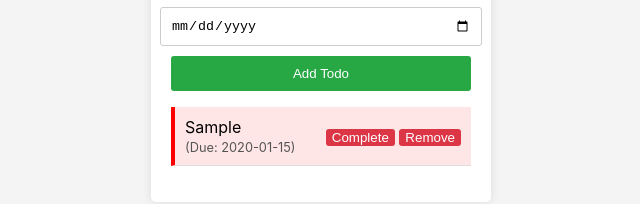
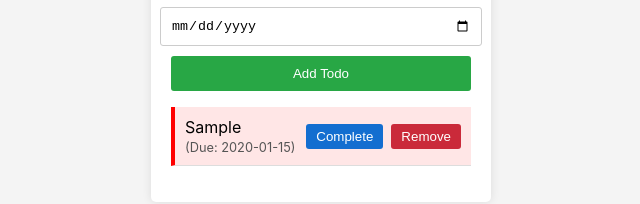
Before and after one commit to lemceb01/TodoFinal, a website built with Vite: page ts-project/index.html in a window 1280 px wide. Both pictures are taken after typing "Sample", "2020-01-15" into the empty fields and a click on the button "Add Todo". Shown: the part 370-574 px from the top of the page, without its empty margins (319-959 px from the left). Built offline with nearby package versions, Linux system fonts and the light colour scheme.

Commit message:
fix(ui): scope toggle/remove button styles to avoid generic override

```diff
--- a/ts-project/src/style.css
+++ b/ts-project/src/style.css
@@ -89,13 +89,8 @@ h1 {
   background-color: #ffe6e6; /* light red background for overdue */
   border-left: 4px solid red; /* left indicator */
 }
-.todo-item button {
-  border: none;
-  background: #dc3545;
-  color: #fff;
-  border-radius: 3px;
-  cursor: pointer;
-}
+
+
 
 
 .input-error {
@@ -109,3 +104,37 @@ h1 {
   margin-top: 5px;
   display: none;
 }
+
+.todo-actions {
+  display: flex;
+  gap: 8px;
+  align-items: center;
+}
+
+.todo-item .toggle-btn {
+  border: none;
+  background: #136ed0;
+  color: white;
+  border-radius: 3px;
+  padding: 5px 10px;
+  cursor: pointer;
+  transition: background 0.2s;
+}
+
+.todo-item .toggle-btn:hover {
+  background: #0056b3;
+}
+
+.todo-item .remove-btn {
+  border: none;
+  background: #ca2a3a;
+  color: white;
+  border-radius: 3px;
+  cursor: pointer;
+  padding: 5px 10px;
+  transition: background 0.2s;
+}
+
+.todo-item .remove-btn:hover {
+  background: #940b19;
+}
```
